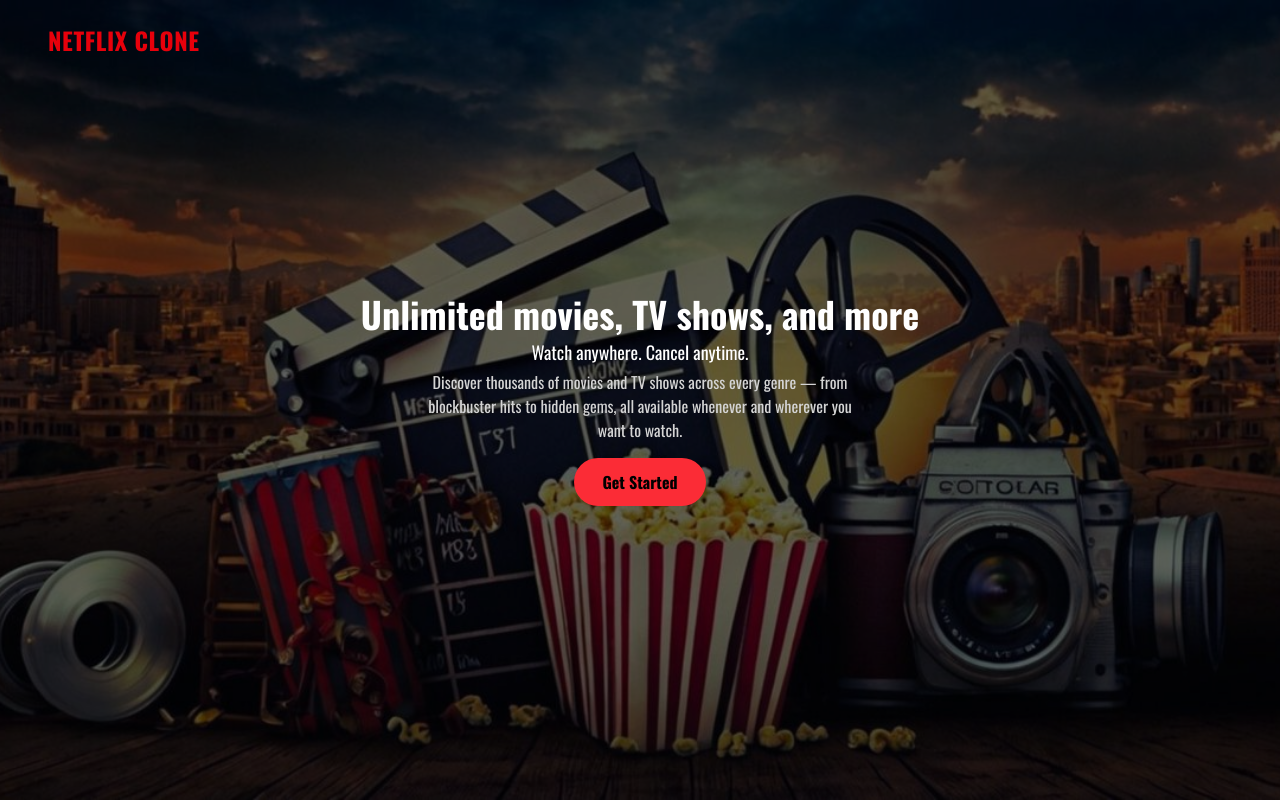
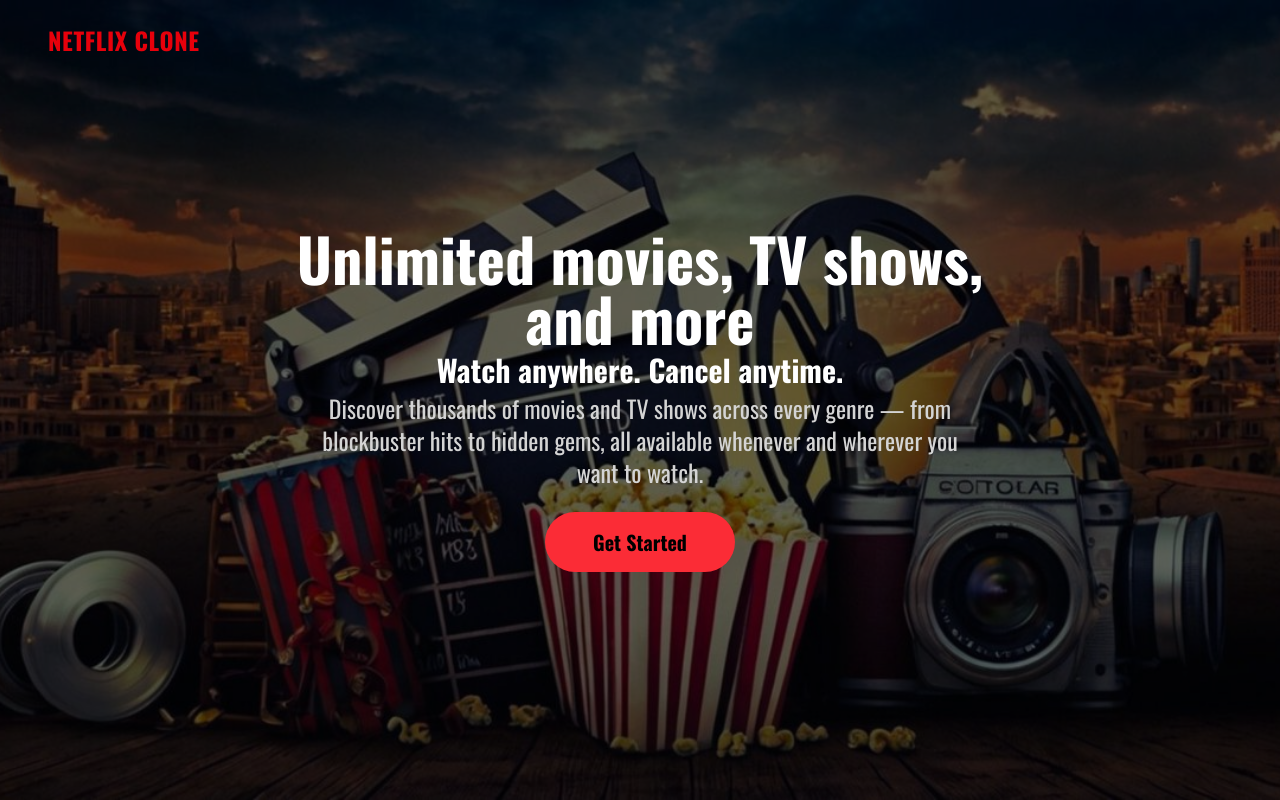
Before and after one commit to Hina-Ali32/Netflix_clone_Project, a React (Vite) app: page / in a window 1280 px wide. Built offline with nearby package versions, Linux system fonts and the light colour scheme.

Commit message:
Updated home

```diff
--- a/src/pages/Home.Jsx
+++ b/src/pages/Home.Jsx
@@ -27,25 +27,75 @@ export default function Home() {
           NETFLIX CLONE
         </p>
       </div>
-
-      <h1 className="text-white font-bold text-3xl sm:text-3xl md:text-4xl text-center max-w-2xl">
+<h1
+className="
+text-white
+font-bold
+text-3xl
+sm:text-4xl
+md:text-5xl
+lg:text-6xl
+text-center
+max-w-3xl
+"
+>
 Unlimited movies, TV shows, and more
 </h1>
 
-      <p className="text-white text-2xlg sm:text-base text-bold md:text-lg text-center max-w-lg">
+
+<p
+className="
+text-white
+font-bold
+text-lg
+sm:text-xl
+md:text-2xl
+lg:text-3xl
+text-center
+max-w-xl
+"
+>
 Watch anywhere. Cancel anytime.
 </p>
 
-      <p className="text-neutral-300 text-lg sm:text-sm md:text-base text-center max-w-md">
-        Discover thousands of movies and TV shows across every genre — from
-    blockbuster hits to hidden gems, all available whenever and wherever
-    you want to watch.
 
+<p
+className="
+text-neutral-300
+text-base
+sm:text-lg
+md:text-xl
+lg:text-2xl
+text-center
+max-w-2xl
+"
+>
+Discover thousands of movies and TV shows across every genre — from blockbuster hits to hidden gems, all available whenever and wherever you want to watch.
 </p>
 
      <button
   onClick={() => navigate('/signup')}
-        className="mt-3 rounded-full text-black font-bold bg-red-500 hover:bg-white transition px-5 py-2 text-sm sm:px-6 sm:py-3 sm:text-base md:px-7 md:py-3 md:text-base"
+  className="
+mt-5
+rounded-full
+text-black
+font-bold
+bg-red-500
+hover:bg-white
+transition
+
+px-8
+py-3
+text-lg
+
+md:px-10
+md:py-4
+md:text-xl
+
+lg:px-12
+lg:py-4
+lg:text-xl
+"
 >
   Get Started
 </button>
```
Lines whose indentation alone changed are shown as unchanged.
